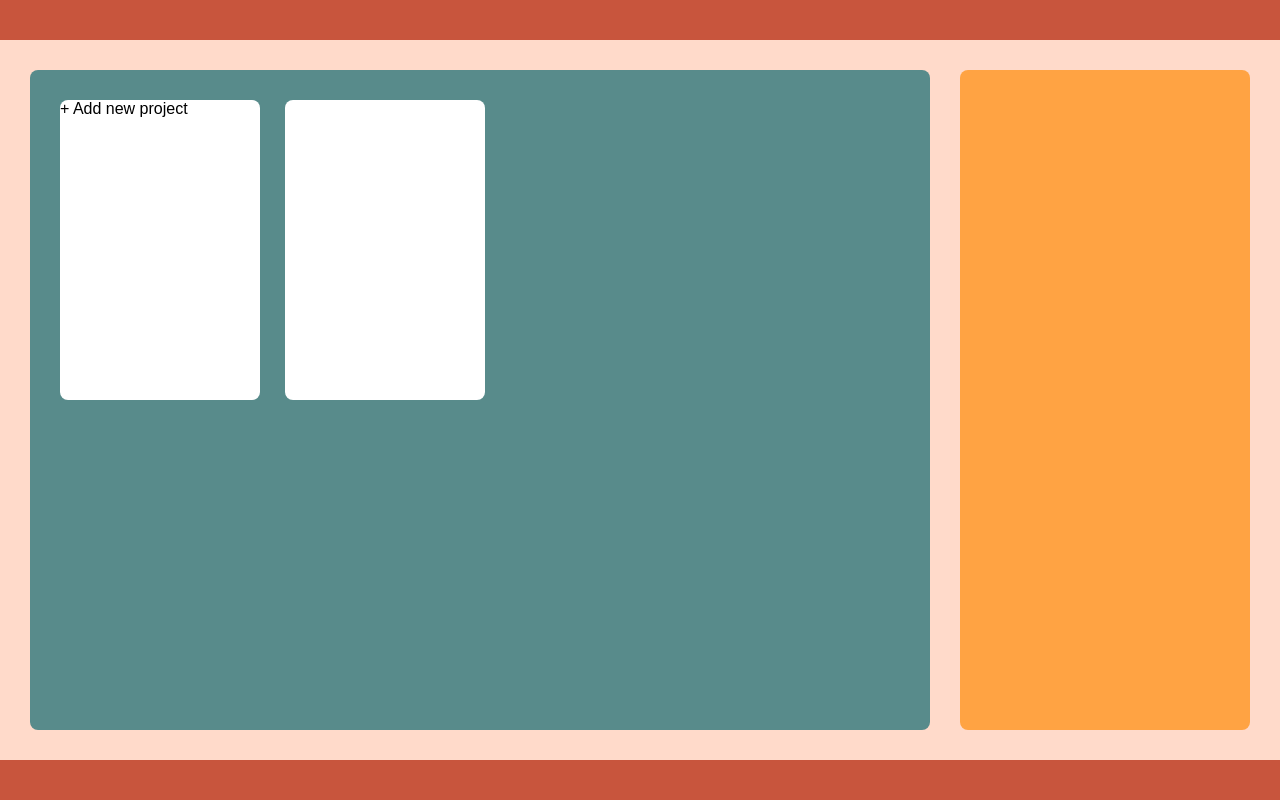
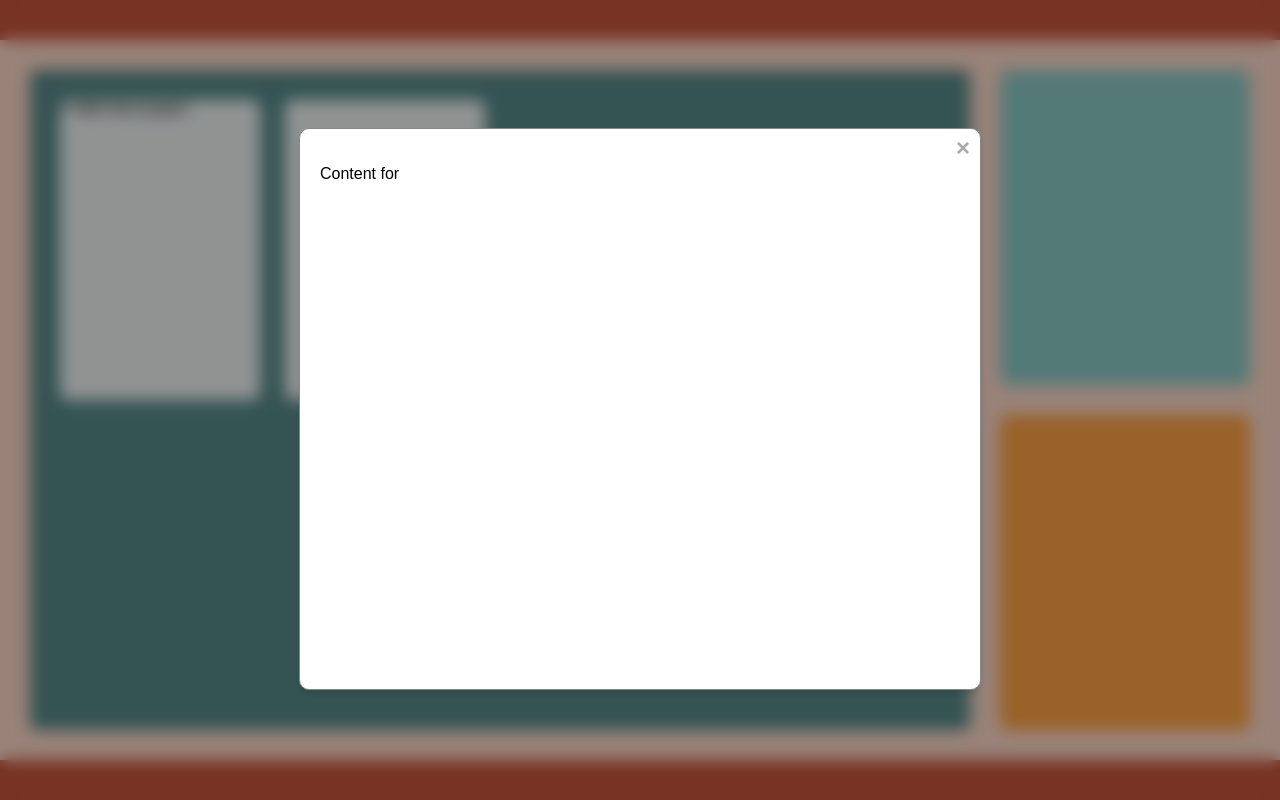
Before and after one commit to cse110-sp24-group31/Dev-Journal, a plain HTML site: page index.html in a window 1280 px wide. Both pictures are taken after a click on the element 385 px from the left and 250 px from the top of the page. Drawn offline with Linux system fonts and the light colour scheme.

Commit message:
project view and split sidebar

```diff
--- a/css/styles.css
+++ b/css/homepage.css
@@ -2,9 +2,10 @@
 :root {
     --background-color: #ffdaca;
     --content-color: #588b8b;
-    --sidebar-color: #FFA343;
+    --accomp-color: #FFA343;
     --bar-color: #c8553d;
-    --card-color: white;
+    --card-color: #ffffffeb;
+    --cal-color: #65c9c9be;
 }
 
 
@@ -50,8 +51,7 @@ body, html {
     height: calc(100% - 80px);
 }
 
-.project-cards, .accomplishments {
-    padding: 20px;
+.project-cards, .sidebar-sec {
     border-radius: 8px; /* Rounded corners */
 }
 
@@ -67,15 +67,30 @@ body, html {
     margin: 30px 15px 30px 30px;
 }
 
+.sidebar {
+    width: 250px; /* Fixed width for the sidebar */
+    display: flex;
+    flex-direction: column;
+    margin: 30px 30px 30px 15px;
+}
+
+.sidebar-sec {
+    flex: 1;
+}
+
+.calendar {
+    margin-bottom: 15px;
+    background-color: var(--cal-color); /* Light grey for visibility */
+}
+
 .accomplishments {
-    background-color: var(--sidebar-color);
-    width: 250px; /* Fixed width for the sidebar */
-    margin: 30px 30px 30px 15px;
+    background-color: var(--accomp-color); /* Slightly different grey for distinction */
+    margin-top: 15px;
 }
 
 
 /* MEDIA QUERY FOR MOBILE DEVICES */
-@media (max-width: 768px) {
+@media (max-width: 837px) {
     .main {
         flex-direction: column;
     }
--- /dev/null
+++ b/css/projectView.css
@@ -0,0 +1,46 @@
+.modal {
+    display: none;
+    position: fixed;
+    z-index: 2;
+    left: 0;
+    top: 0;
+    width: 100%;
+    height: 100%;
+    overflow: auto;
+    background-color: rgba(0,0,0,0.4);; /* Black with opacity for blur effect */
+    backdrop-filter: blur(8px);
+}
+
+.modal-content {
+    background-color: #fff; /* White background */
+    margin: 10% auto; /* 10% from the top and centered horizontally */
+    padding: 20px;
+    border: 1px solid #888;
+    width: 50%; /* Smaller width to keep it well-sized */
+    border-radius: 10px; /* Rounded edges */
+    box-shadow: 0 4px 6px rgba(0,0,0,0.1); /* Soft shadow for 3D effect */
+    position: relative; /* Needed for absolute positioning of close button */
+    height: 65%;
+}
+
+.close {
+    color: #aaa;
+    position: absolute;
+    right: 10px;
+    top: 5px;
+    font-size: 24px;
+    font-weight: bold;
+    cursor: pointer;
+}
+
+.close:hover,
+.close:focus {
+    color: black;
+    text-decoration: none;
+}
+
+/* Ensure the modal content is scrollable if the content exceeds the viewport */
+.modal-content {
+    overflow: auto;
+    max-height: 80%; /* Limit the height to ensure it stays within the viewport */
+}
--- a/index.html
+++ b/index.html
@@ -7,9 +7,11 @@
     <!-- FONTS -->
 
     <!-- SCRIPS -->
+    <script src="js/main.js"></script>
 
     <!-- STYLESHEETS -->
-    <link rel="stylesheet" href="css/styles.css">
+    <link rel="stylesheet" href="css/homepage.css">
+    <link rel="stylesheet" href="css/projectView.css">
 </head>
 <body>
     <!-- MAIN NAVIGATION -->
@@ -25,9 +27,22 @@
             <div class="card"></div>
         </div>
 
-        <!-- ACCOMPLISHMENTS SECTION -->
-        <div class="accomplishments">
+        <!-- SIDEBAR -->
+        <div class="sidebar">
+            <div class="sidebar-sec calendar">
 
+            </div>
+            <div class="sidebar-sec accomplishments">
+
+            </div>
+        </div>
+    </div>
+
+
+    <div id="projectView" class="modal">
+        <div class="modal-content">
+            <span class="close">&times;</span>
+            <p>Some context in the minipage</p>
         </div>
     </div>
 
--- /dev/null
+++ b/js/main.js
@@ -0,0 +1,35 @@
+// Function to show the modal
+function showModal(card) {
+    const modal = document.getElementById('projectView');
+    const modalContent = modal.querySelector('.modal-content p');
+    modalContent.textContent = 'Content for ' + card.innerText; // Set the content dynamically
+    modal.style.display = 'block'; // Show the modal
+}
+
+// Initialization function to set up event handlers
+function init() {
+
+
+    // Get the element that closes the modal
+    const close = document.querySelector('.close');
+    close.onclick = function() {
+        const modal = document.getElementById('projectView');
+        modal.style.display = 'none';
+    }
+
+    // Setup event listeners for any existing cards (if any)
+    document.querySelectorAll('.card').forEach(card => {
+        card.onclick = function() { showModal(card); };
+    })
+
+    // Click anywhere outside of the modal to close it
+    window.onclick = function(event) {
+        const modal = document.getElementById('projectView');
+        if (event.target === modal) {
+            modal.style.display = 'none';
+        }
+    }
+}
+
+// Ensures all DOM content is loaded before executing scripts
+document.addEventListener('DOMContentLoaded', init);
```
